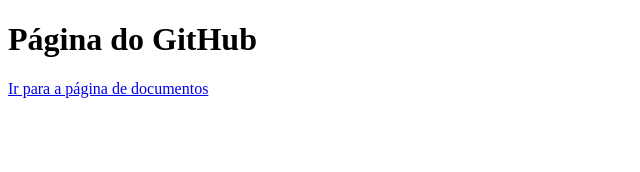
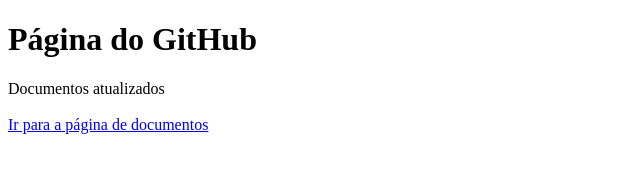
Before and after one commit to lucaspp19/aulagithub, a plain HTML site: page index.html in a window 1280 px wide. Shown: the whole page, without its empty margins (0-640 px from the left). Drawn offline with Linux system fonts and the light colour scheme.

Commit message:
Atualização de documentos

```diff
--- a/index.html
+++ b/index.html
@@ -10,6 +10,9 @@
 
     <h1>Página do GitHub</h1>
 
+    <p1>Documentos atualizados</p1> <br><br>
+
+
     <a href="documentos.html">Ir para a página de documentos </a>
 
 </body>
```
